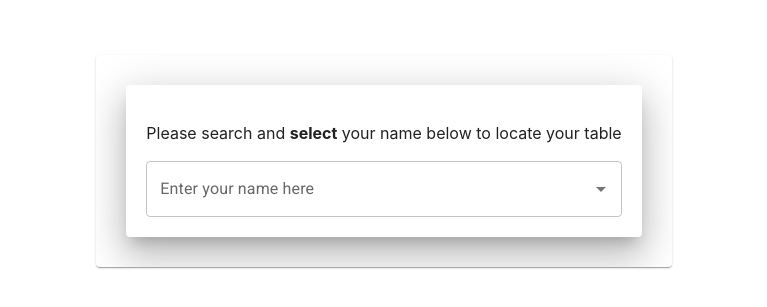
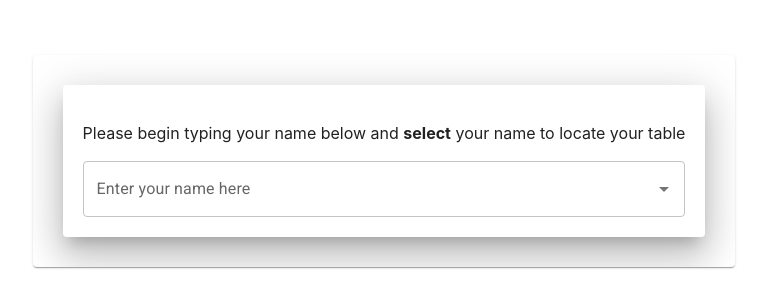
Before and after one commit to crono628/seating, a React (Vite) app: page / in a window 1280 px wide. Shown: the part 239-546 px from the top of the page, without its empty margins (256-1023 px from the left). Built offline with nearby package versions, Linux system fonts and the light colour scheme.

Commit message:
chore: Update search instructions in App component

```diff
--- a/src/App.jsx
+++ b/src/App.jsx
@@ -33,8 +33,8 @@
         {!selectedName && (
           <div>
             <p>
-              Please search and <strong>select</strong> your name below to
-              locate your table
+              Please begin typing your name below and <strong>select</strong>{' '}
+              your name to locate your table
             </p>
             <SearchBox onSelectionChange={handleSelectionChange} />
           </div>
```
